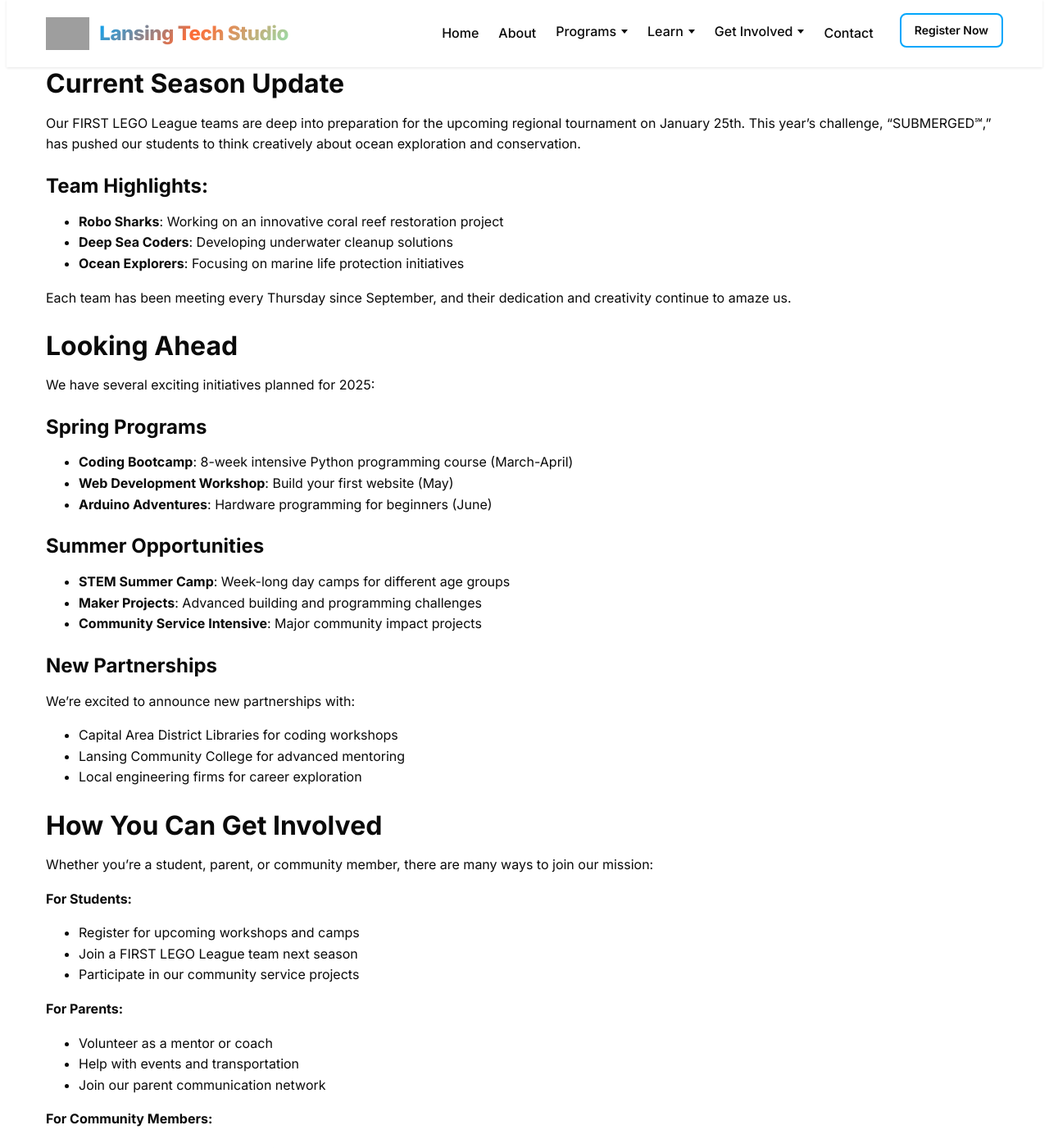
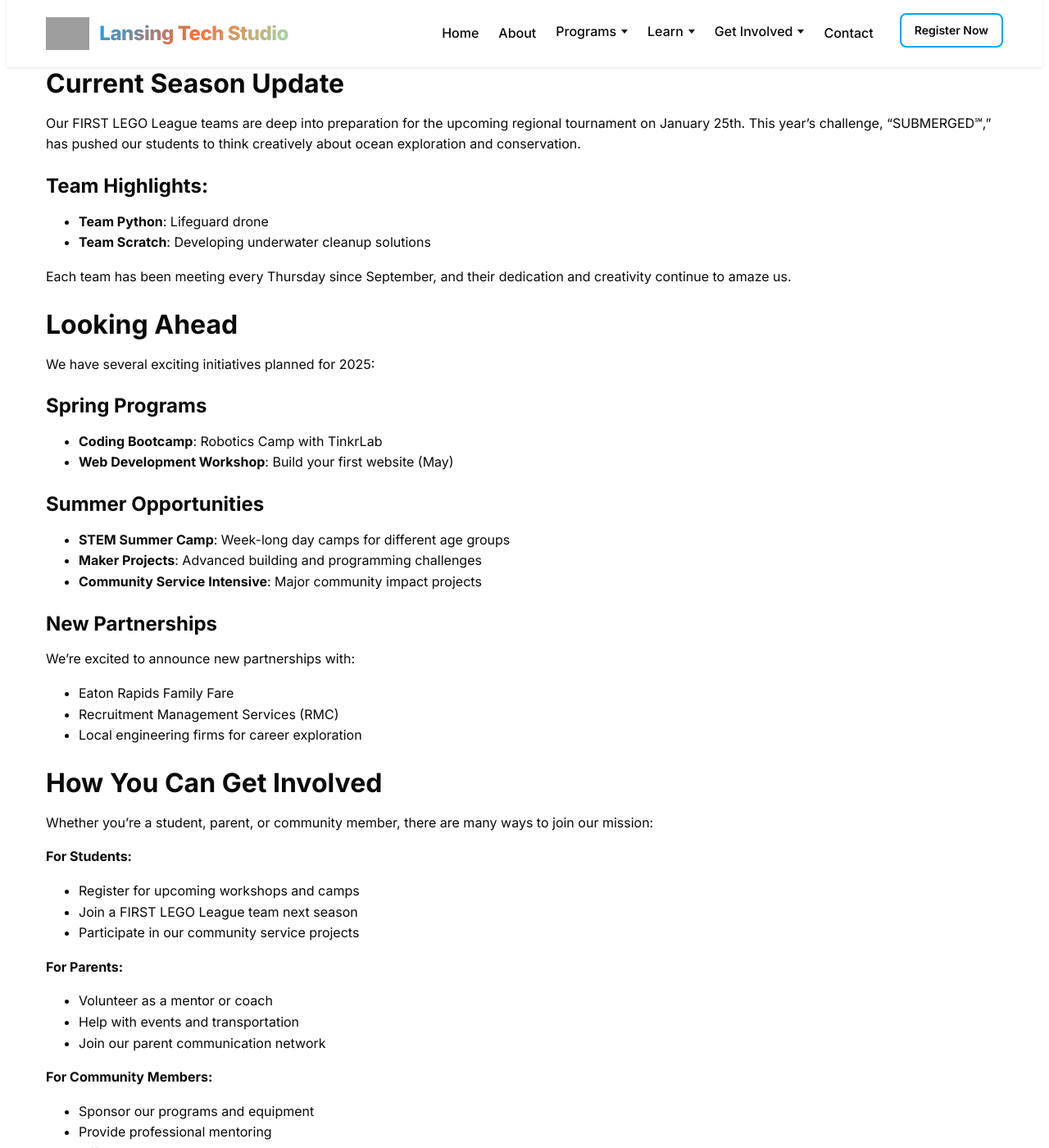
Before and after one commit to Lansing-Tech-Studio/Lansing-Tech-Studio.github.io, a Jekyll site: the page built from _posts/2025-01-15-welcome-to-lansing-tech-studio.md, in a window 1280 px wide and 1400 px high, scrolled down 448 px. Shown: the whole window at 82% size. Built offline with Jekyll 4.4.1, drawn with Linux system fonts in a browser that asks for light colours; grey boxes are pictures that could not be loaded.

Commit message:
Changes made using Hyditor on 3/28/2026

```diff
--- a/_posts/2025-01-15-welcome-to-lansing-tech-studio.md
+++ b/_posts/2025-01-15-welcome-to-lansing-tech-studio.md
@@ -24,9 +24,8 @@ At Lansing Tech Studio, we believe that technology education should be:
 Our FIRST LEGO League teams are deep into preparation for the upcoming regional tournament on January 25th. This year's challenge, "SUBMERGED℠," has pushed our students to think creatively about ocean exploration and conservation.
 
 ### Team Highlights:
-- **Robo Sharks**: Working on an innovative coral reef restoration project
-- **Deep Sea Coders**: Developing underwater cleanup solutions
-- **Ocean Explorers**: Focusing on marine life protection initiatives
+- **Team Python**: Lifeguard drone
+- **Team Scratch**: Developing underwater cleanup solutions
 
 Each team has been meeting every Thursday since September, and their dedication and creativity continue to amaze us.
 
@@ -35,9 +34,8 @@ Each team has been meeting every Thursday since September, and their dedication
 We have several exciting initiatives planned for 2025:
 
 ### Spring Programs
-- **Coding Bootcamp**: 8-week intensive Python programming course (March-April)
+- **Coding Bootcamp**: Robotics Camp with TinkrLab
 - **Web Development Workshop**: Build your first website (May)
-- **Arduino Adventures**: Hardware programming for beginners (June)
 
 ### Summer Opportunities
 - **STEM Summer Camp**: Week-long day camps for different age groups
@@ -46,8 +44,8 @@ We have several exciting initiatives planned for 2025:
 
 ### New Partnerships
 We're excited to announce new partnerships with:
-- Capital Area District Libraries for coding workshops
-- Lansing Community College for advanced mentoring
+- Eaton Rapids Family Fare
+- Recruitment Management Services (RMC)
 - Local engineering firms for career exploration
 
 ## How You Can Get Involved
```
